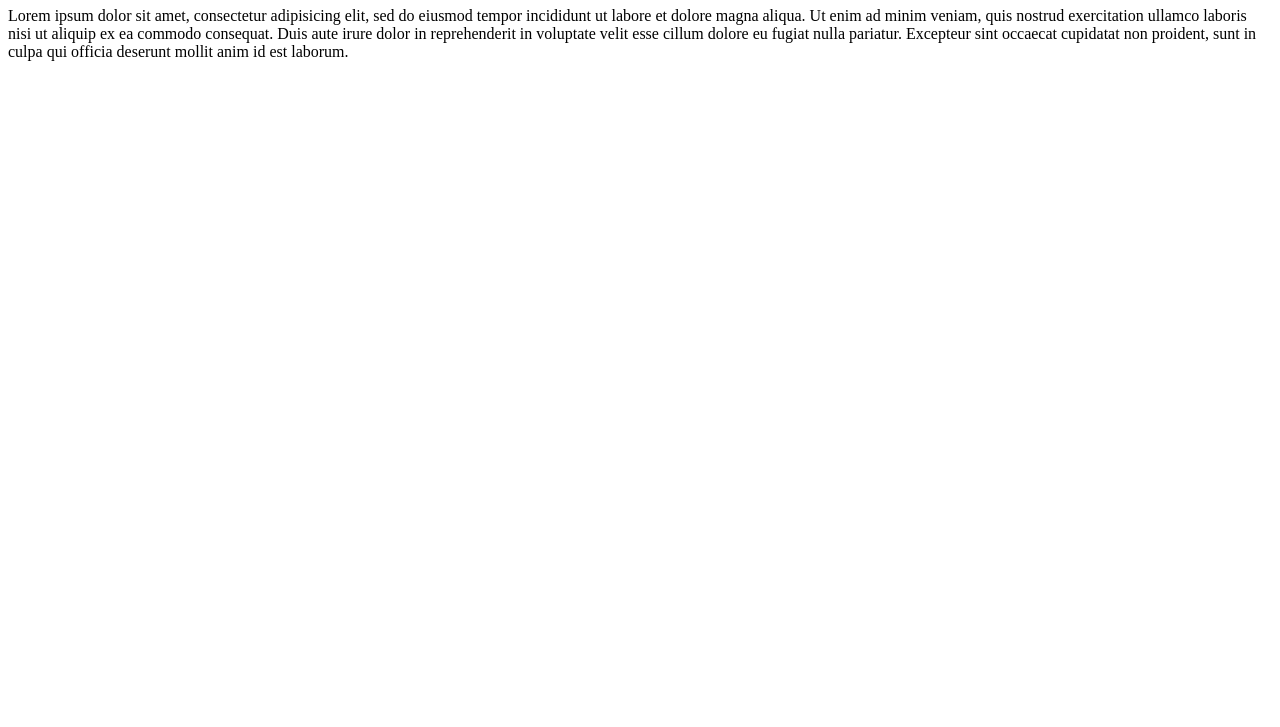
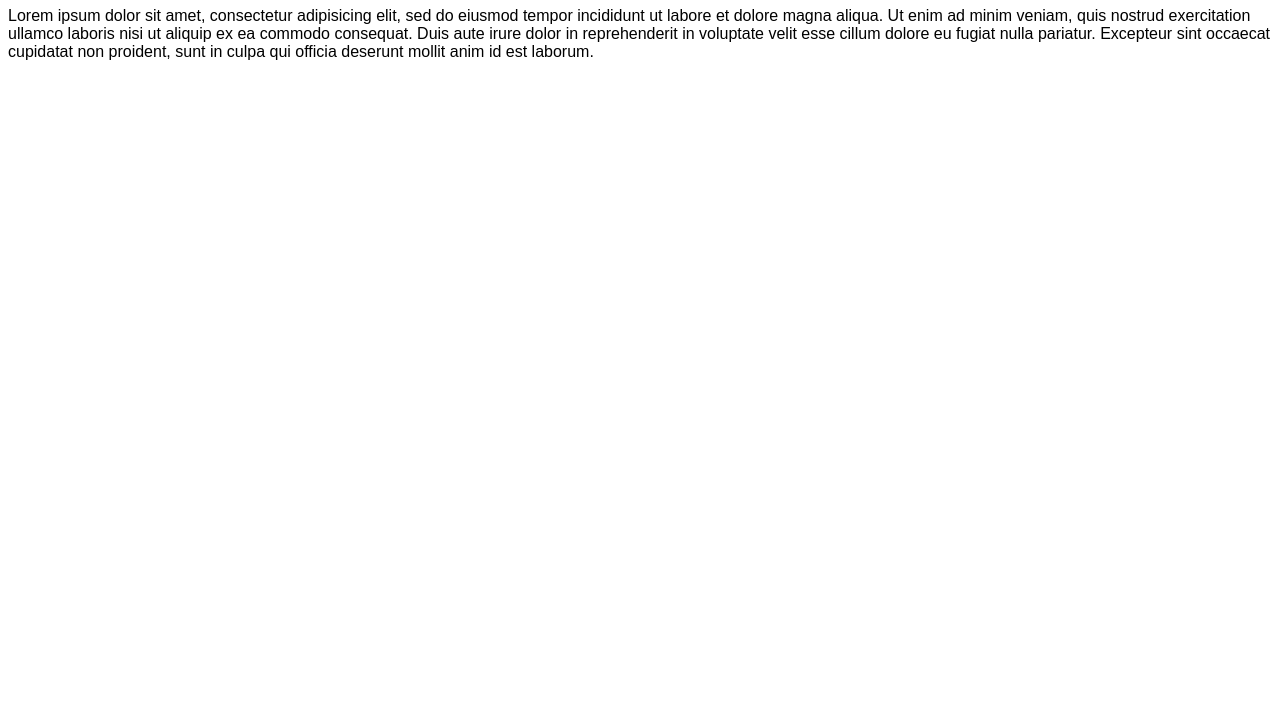
Before and after one commit to jeng-a/git-exercise, a plain HTML site: page index.html in a window 1280 px wide. Shown: the part 73-800 px from the top of the page. Drawn offline with Linux system fonts and the light colour scheme.

Commit message:
linked style sheet

```diff
--- a/index.html
+++ b/index.html
@@ -2,6 +2,7 @@
 <html lang="en" dir="ltr">
   <head>
     <meta charset="utf-8">
+    <link rel="stylesheet" href="./styles/main.css">
     <title>Git exercise</title>
   </head>
   <body>
--- a/styles/main.css
+++ b/styles/main.css
@@ -1,7 +1,7 @@
-* {}
+* {
    box-sizing: border-box;
 }
 
-body{
+body {
   font-family: sans-serif;
 }
```
